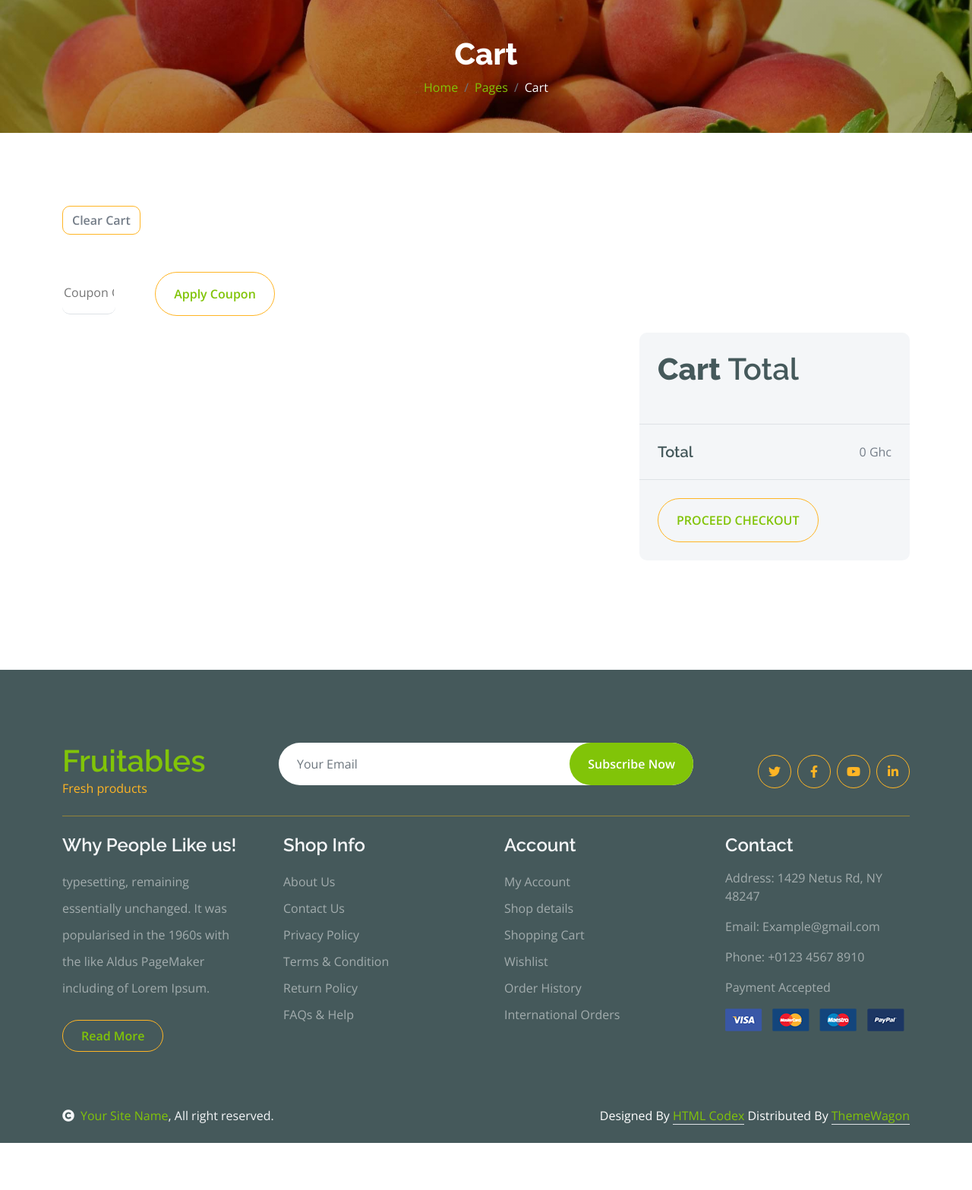
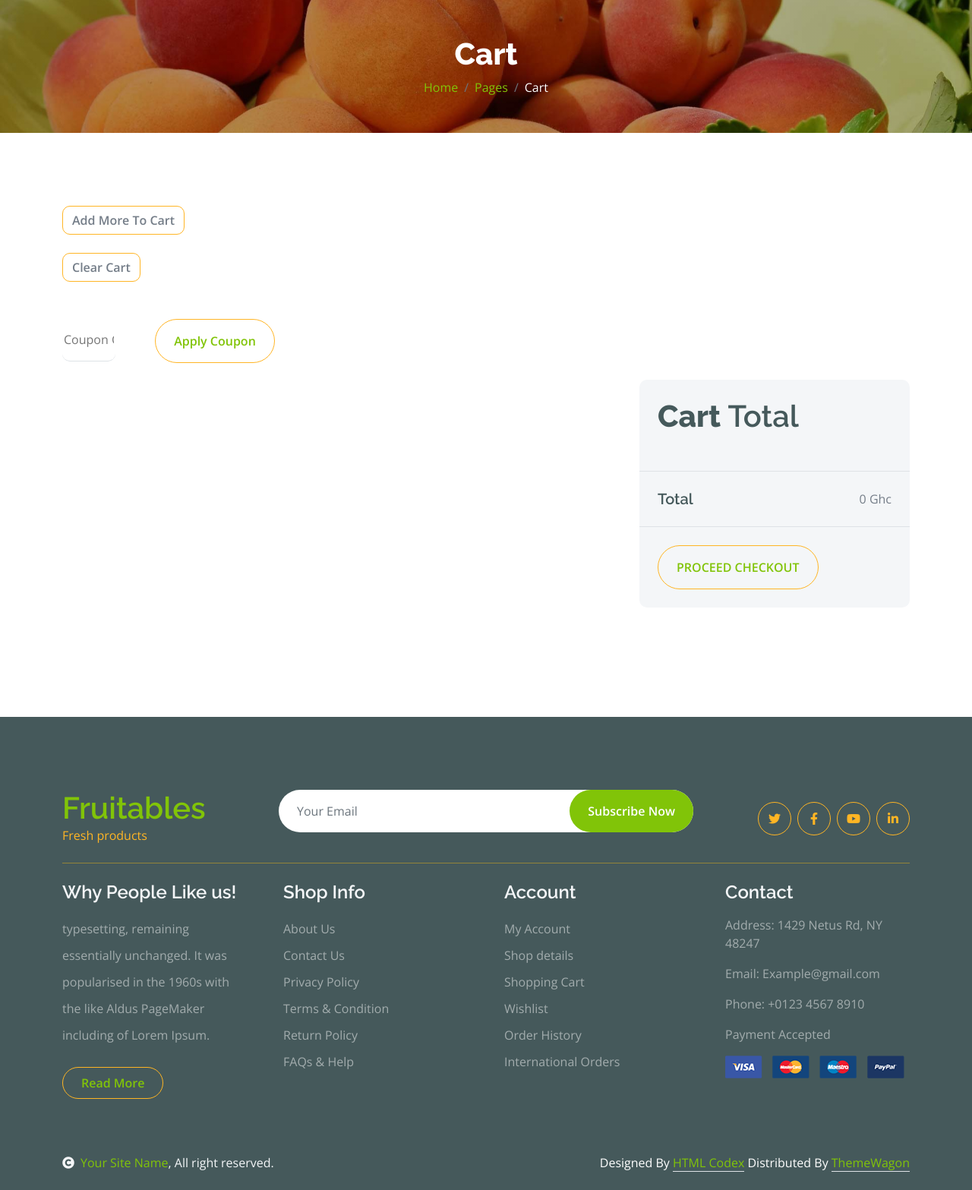
Before and after one commit to kod-python/myecomtask, a Django app: page /cart/ in a window 1280 px wide. Shown: the part 153-1720 px from the top of the page at 76% size. Before the commit the page ends 1658 px from the top, so only its background shows below. Run offline with Django 4.2, Linux system fonts and the light colour scheme; some libraries are stand-ins or nearby versions.

Commit message:
addmore to cart

```diff
--- a/Products/templates/cart.html
+++ b/Products/templates/cart.html
@@ -285,13 +285,17 @@ input{
           {% endfor %}
         </div>
 
+
+        <a href="{% url 'shop' %}">
+         <button type="submit" class="btn border-secondary">Add More To Cart</button>
+
+        </a><br><br>
+
+
         <form method="post" action="{% url 'clear_cart' %}">
           {% csrf_token %}
           <button type="submit" class="btn border-secondary">Clear Cart</button>
         </form>
-
-
-
 
         <div class="mt-5">
           <input
```
Also changed, not shown: db.sqlite3.
